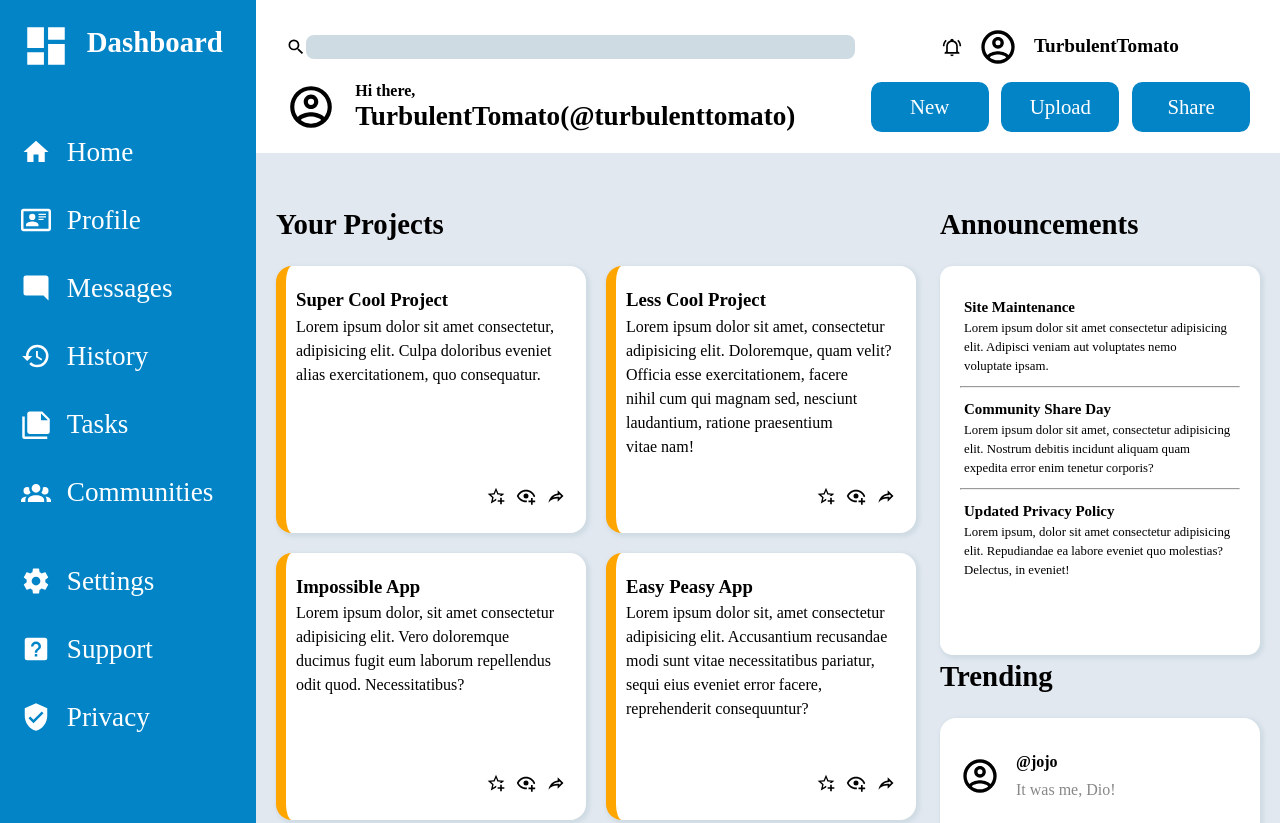
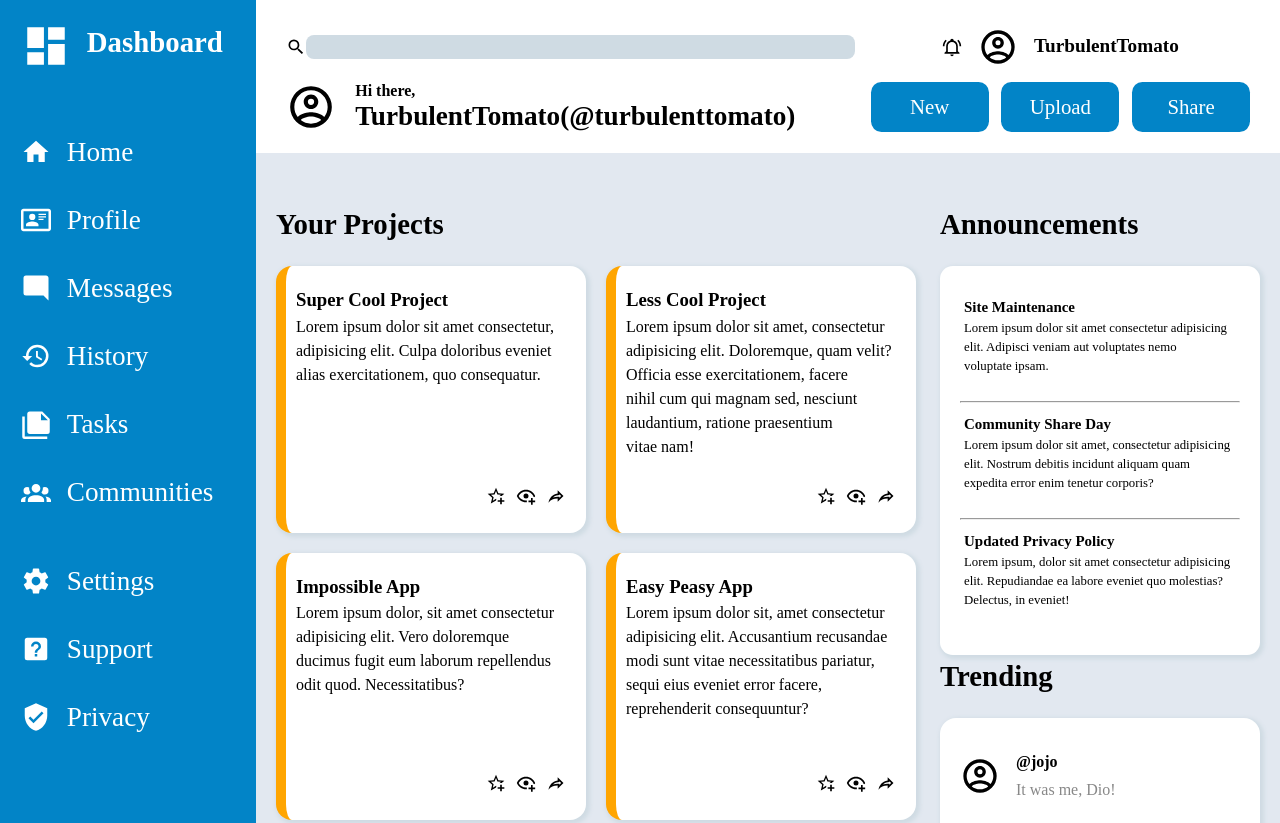
Before and after one commit to TurbulentTomato/odinDashboard, a plain HTML site: page index.html in a window 1280 px wide. Shown: the top 823 px of the page. Drawn offline with Linux system fonts and the light colour scheme.

Commit message:
Make announcemeng list responsive

```diff
--- a/css/style.css
+++ b/css/style.css
@@ -77,6 +77,7 @@ ul {
 
 .container {
   display: grid;
+  height: 100vh;
   grid-template: auto 4fr/ 1fr 4fr;
   grid-template-areas:
     "sidebar header"
@@ -214,21 +215,6 @@ main {
   grid-template-rows: auto 1fr;
 }
 
-.announcement-container {
-  grid-area: announcements;
-  font-size: 80%;
-  display: grid;
-  grid-template-rows: auto 1fr;
-  align-content: start;
-}
-
-.trending-container {
-  grid-area: trending;
-  display: grid;
-  /*grid-template-rows: auto 1fr;*/
-  align-content: end;
-}
-
 .projects {
   display: grid;
   grid-template: 1fr 1fr 1fr / 1fr 1fr;
@@ -272,6 +258,27 @@ h2 {
 h2,
 h3 {
   text-transform: capitalize;
+}
+
+
+.announcement-container {
+  grid-area: announcements;
+  font-size: 80%;
+  display: grid;
+  grid-template-rows: auto 1fr;
+  align-content: stretch;
+}
+
+.announcements {
+  display: grid;
+  grid-template-rows: 1fr 0fr 1fr 0fr 1fr;
+}
+
+.trending-container {
+  grid-area: trending;
+  display: grid;
+  /*grid-template-rows: auto 1fr;*/
+  align-content: end;
 }
 
 .announcement-container>ul,
```
